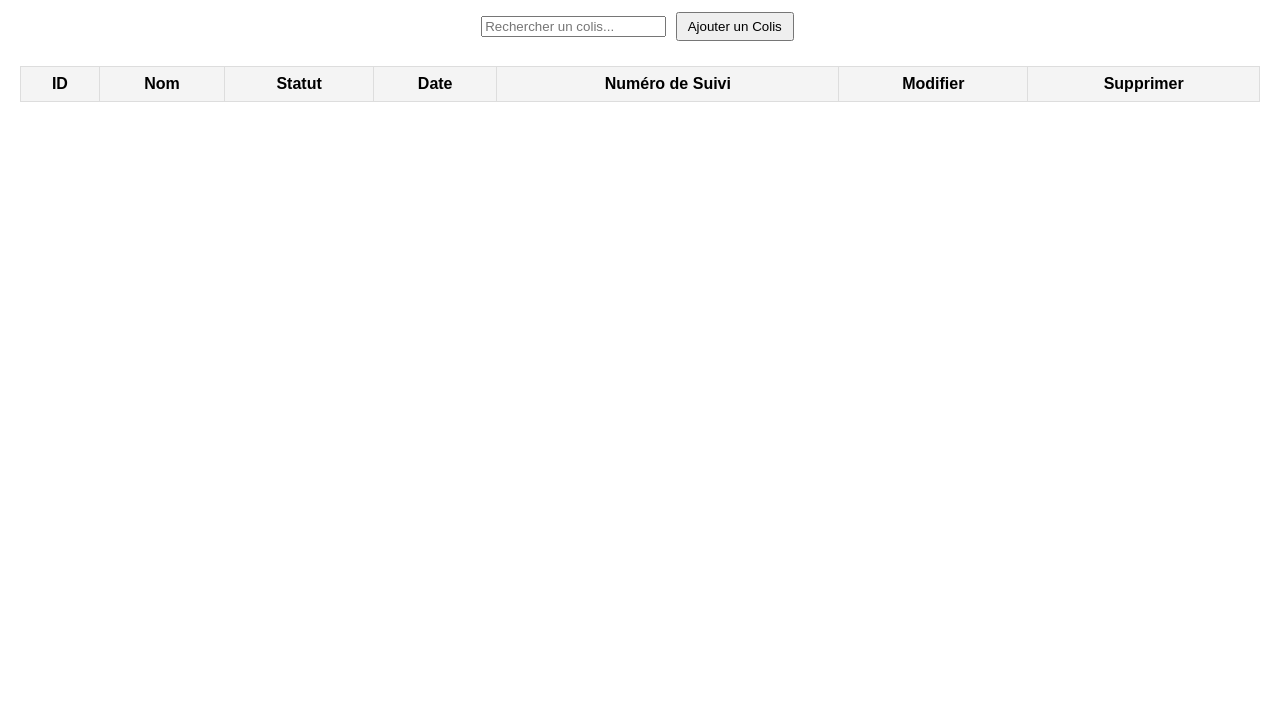
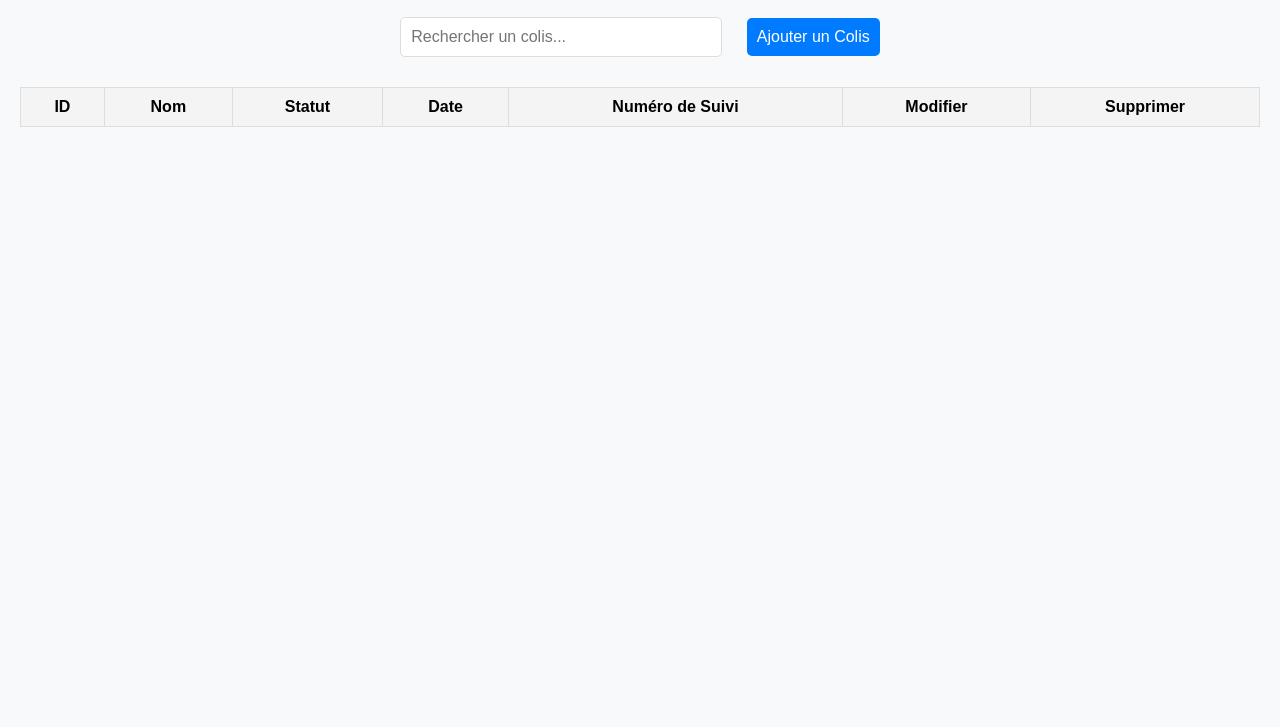
Before and after one commit to inforlolo/gestion-colis, a plain HTML site: page index.html in a window 1280 px wide. Shown: the part 73-800 px from the top of the page. Drawn offline with Linux system fonts and the light colour scheme.

Commit message:
style.css

```diff
--- a/style.css
+++ b/style.css
@@ -2,6 +2,36 @@ body {
     font-family: Arial, sans-serif;
     text-align: center;
     margin: 20px;
+    background-color: #f8f9fa;
+}
+
+h1 {
+    color: #333;
+}
+
+button {
+    padding: 10px;
+    margin: 10px;
+    border: none;
+    background-color: #007bff;
+    color: white;
+    font-size: 16px;
+    border-radius: 5px;
+    cursor: pointer;
+}
+
+button:hover {
+    background-color: #0056b3;
+}
+
+input {
+    padding: 10px;
+    margin: 10px;
+    width: 80%;
+    max-width: 300px;
+    border: 1px solid #ddd;
+    border-radius: 5px;
+    font-size: 16px;
 }
 
 table {
@@ -12,18 +42,12 @@ table {
 
 th, td {
     border: 1px solid #ddd;
-    padding: 8px;
+    padding: 10px;
     text-align: center;
 }
 
 th {
     background-color: #f4f4f4;
-}
-
-button {
-    padding: 5px 10px;
-    margin: 5px;
-    cursor: pointer;
 }
 
 .modal {
@@ -42,12 +66,20 @@ button {
 .modal-content {
     background-color: white;
     padding: 20px;
-    border-radius: 5px;
+    border-radius: 10px;
     text-align: left;
+    width: 90%;
+    max-width: 400px;
+    box-shadow: 0 4px 10px rgba(0, 0, 0, 0.2);
 }
 
 .close {
     float: right;
-    font-size: 20px;
+    font-size: 25px;
+    font-weight: bold;
     cursor: pointer;
 }
+
+.close:hover {
+    color: red;
+}
```
